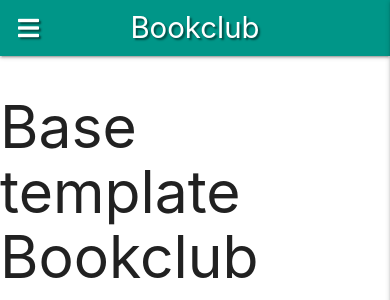
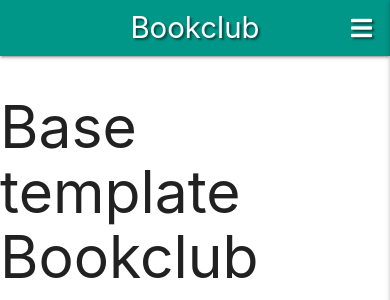
Before and after one commit to cnavotka/bookclub, a Flask app: page / in a window 390 px wide. Shown: the top 300 px of the page. Run offline with Flask 2, Linux system fonts and the light colour scheme; some libraries are stand-ins or nearby versions; some web fonts are replaced.

Commit message:
Change the mobile navbar to the right in the base html file

```diff
--- a/templates/base.html
+++ b/templates/base.html
@@ -19,7 +19,7 @@
         <nav class="nav-extended text-shadow teal">
             <div class="nav-wrapper">
                 <a href="#!" class="brand-logo">Bookclub</a>
-                <a href="#" data-target="mobile-demo" class="sidenav-trigger"><i class="fas fa-bars"></i></a>
+                <a href="#" data-target="mobile-demo" class="sidenav-trigger right"><i class="fas fa-bars"></i></a>
                 <ul class="right hide-on-med-and-down">
                     <li><a href="#">Home</a></li>
                     <li><a href="#">Profile</a></li>
```
